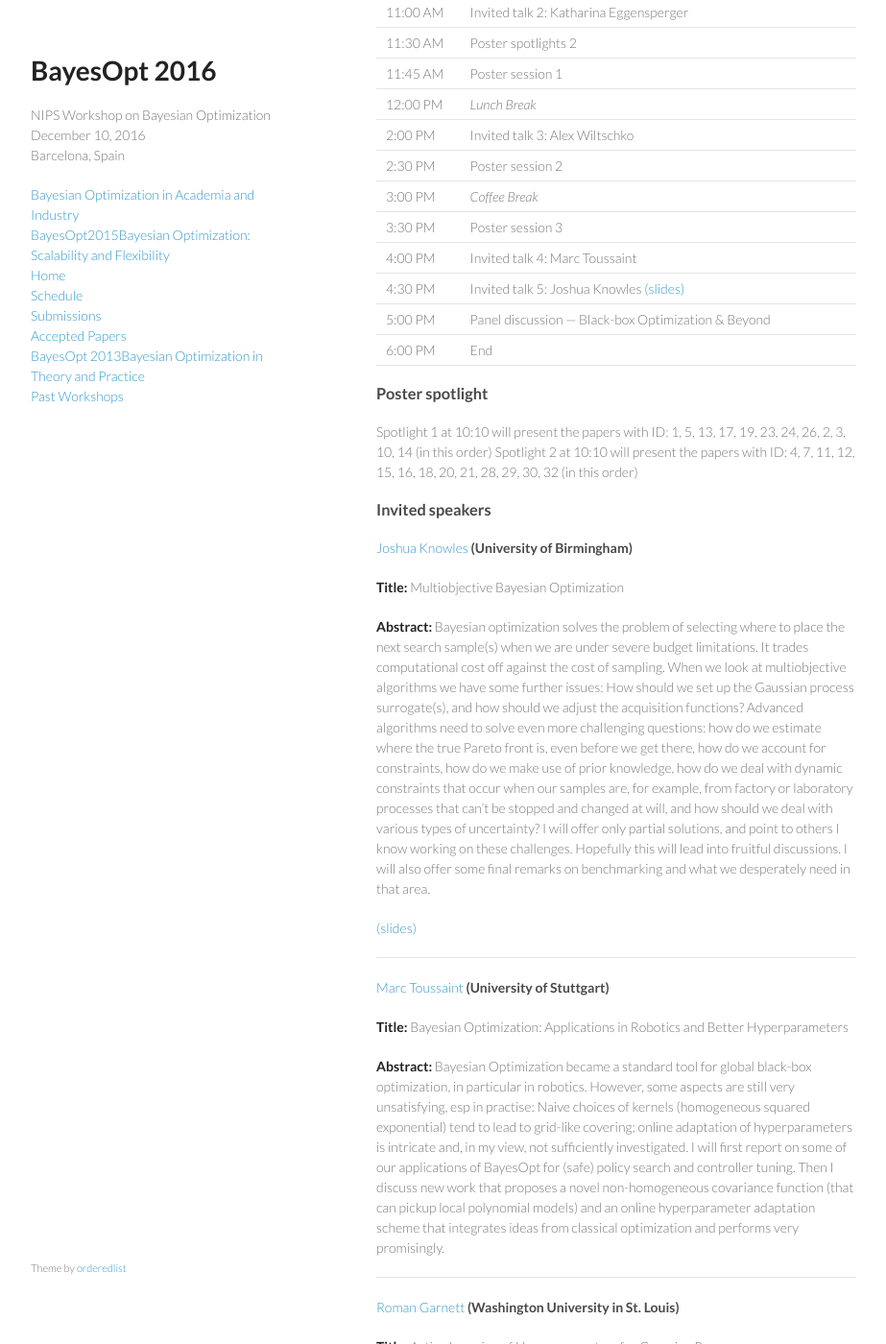
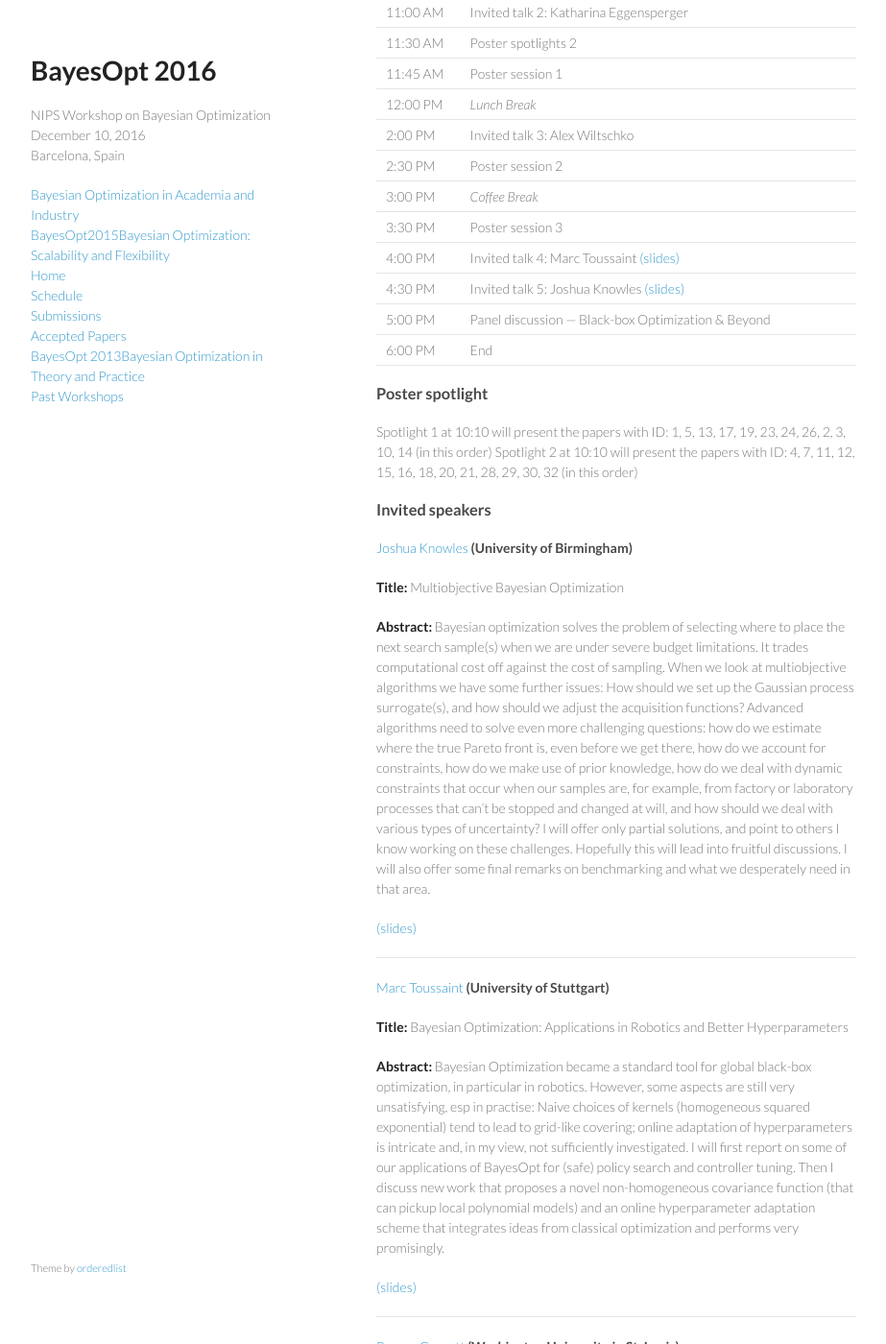
Before and after one commit to bayesopt/bayesopt.github.io, a Jekyll site: the page built from schedule.md, in a window 1280 px wide and 1400 px high, scrolled down 375 px. Shown: the whole window at 96% size, without its empty margins (178-1101 px from the left). Built offline with Jekyll 4.4.1, drawn with Linux system fonts in a browser that asks for light colours.

Commit message:
updated Marc

```diff
--- a/schedule.md
+++ b/schedule.md
@@ -25,7 +25,7 @@ Saturday 10 December, 2016
 |  2:30 PM | Poster session 2
 |  3:00 PM | *Coffee Break*
 |  3:30 PM | Poster session 3
-|  4:00 PM | Invited talk 4: Marc Toussaint
+|  4:00 PM | Invited talk 4: Marc Toussaint [(slides)](/slides/2016/InvitedToussaint.pdf)
 |  4:30 PM | Invited talk 5: Joshua Knowles [(slides)](http://www.slideshare.net/JoshuaKnowles/nips-2016-bayesopt-workshop-invited-talk)
 |  5:00 PM | Panel discussion &mdash; Black-box Optimization & Beyond
 |  6:00 PM | End
@@ -59,6 +59,7 @@ sufficiently investigated. I will first report on some of our
 applications of BayesOpt for (safe) policy search and controller tuning.
 Then I discuss new work that proposes a novel non-homogeneous covariance function (that can pickup local polynomial models) and an online hyperparameter adaptation scheme that integrates ideas from classical optimization and performs very promisingly.
 
+[(slides)](/slides/2016/InvitedToussaint.pdf)
 
 ---
 
```
Also changed, not shown: accepted.md (+1 -1 lines), 1 other file.
